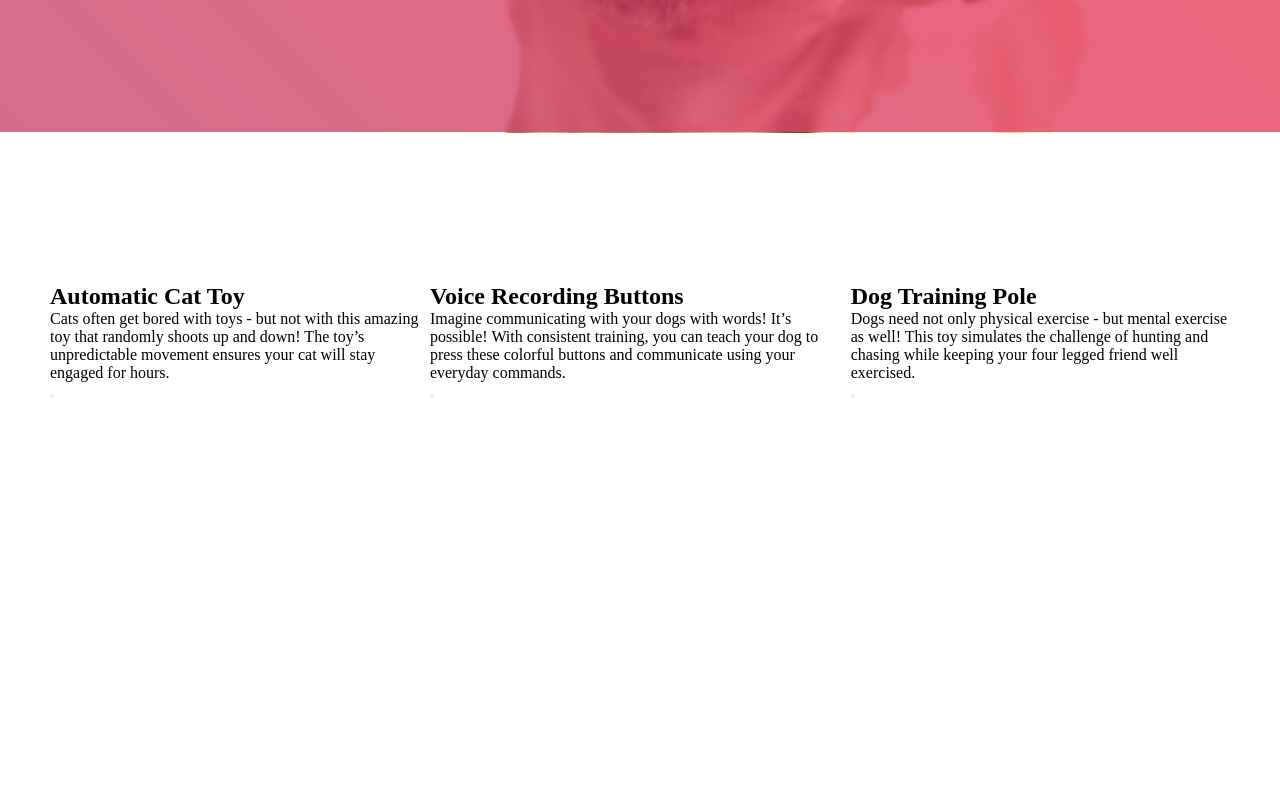
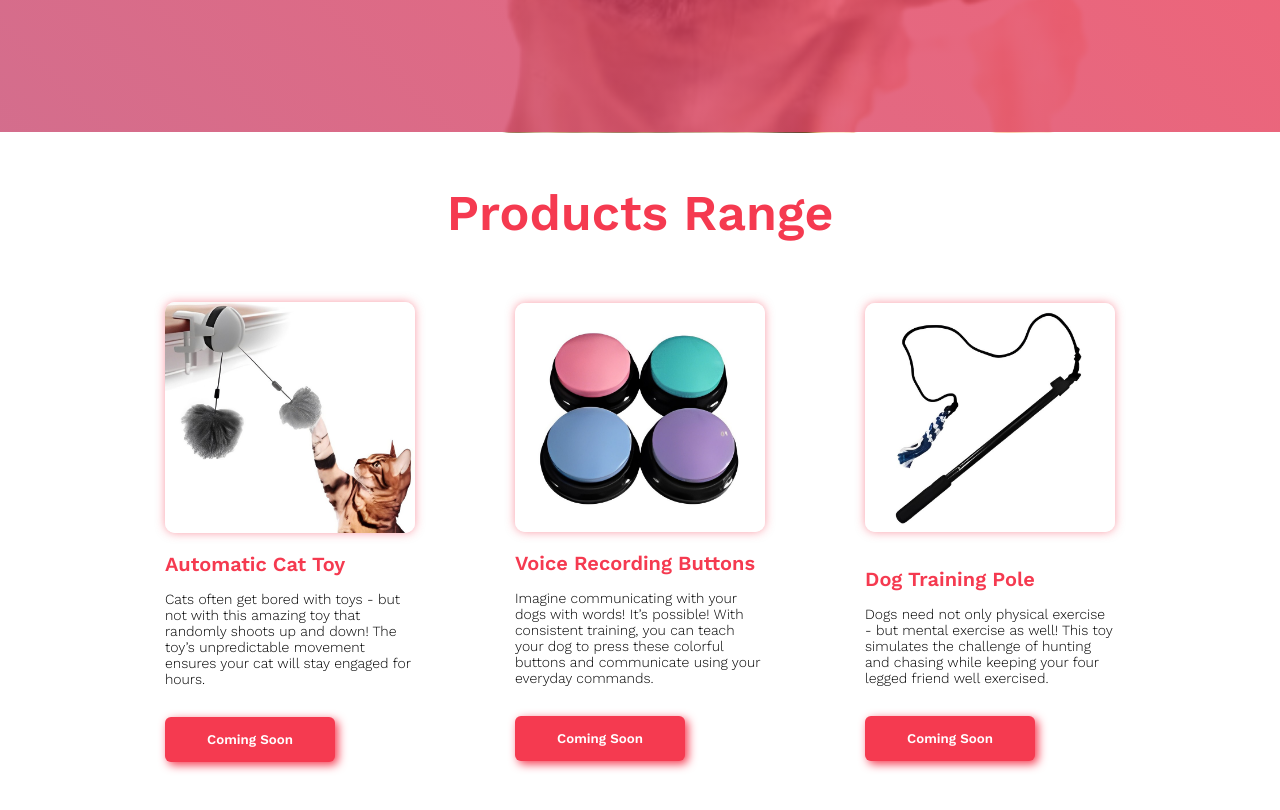
Before and after one commit to SantiNoccetti/Trabajo2, a plain HTML site: page index.html in a window 1280 px wide. Shown: the part 660-1470 px from the top of the page. Before the commit the page ends 1110 px from the top, so only its background shows below. Drawn offline with nearby package versions, Linux system fonts and the light colour scheme.

Commit message:
productos terminados

```diff
--- a/estilo.css
+++ b/estilo.css
@@ -10,6 +10,14 @@ h1{
     z-index: 5;
     font-size: 70px;
 }
+h2{
+    color: #F53A50;
+    font-family:'Work Sans', sans-serif;
+    font-size: 20px;
+    font-weight: 600;
+    margin-top: 15px;
+    margin-bottom: 15px;
+}
 h3{
     color: white;
     font-family:'Work Sans', sans-serif;
@@ -18,6 +26,7 @@ h3{
     margin-top: 10px;
     margin-bottom: 10px;
 }
+
 a{
     color: black;
     text-align: center;
@@ -38,17 +47,7 @@ nav{
     width: 130px;
     margin-left: 50px;
 }
-.hero{
-    position: relative;
-    width: 100vw;
-    height: 92vh;
-    z-index: 0;
-    background-image: url(pug2-removebg-preview.png);
-    background-repeat: no-repeat;
-    background-position: right;
-    background-size: contain;
 
-}
 main{
     position: relative;
     width: 100%;
@@ -99,6 +98,16 @@ main:before{
     flex-direction: column;
 
 }
+.productos h1{
+    display: flex;
+    justify-content: center;
+    color: #F53A50;
+    font-family:'Work Sans', sans-serif;
+    font-size: 50px;
+    font-weight: 600;
+    margin-top: 50px;
+    margin-bottom: 10px;
+}
 .caja2{
     margin: 50px;
     display: flex;
@@ -106,3 +115,49 @@ main:before{
     align-items: center;
     flex-direction: row;
 }
+
+.caja2 p{
+        width: 250px;
+        color: black;
+        font-family:'Work Sans', sans-serif;
+        font-size: 14px;
+        font-weight: 300;
+        margin-top: 10px;
+        margin-bottom: 10px;
+
+}
+.caja2 div{
+    width: 250px;
+    margin-left: 50px;
+    margin-right: 50px;
+
+
+}
+
+.caja2 img{
+    width: 250px;
+    border: 2px;
+    border-radius: 10px;
+    box-shadow: 0 0 10px rgba(245, 58, 80, 0.5);
+}
+
+.caja2 button{
+    background-color: #F53A50;
+    width: 170px;
+    margin-top: 20px;
+    padding: 15px;
+    border: 1px;
+    border-radius: 6px;
+    font-family: 'Work Sans', sans-serif;
+    font-weight: 600;
+    color:white;
+    border-style: none;
+    cursor: pointer;
+    box-shadow: 3px 3px 10px rgba(245, 58, 80, 1);
+}
+
+.juguete{
+    margin-bottom: 16px;
+    width: 250px;
+    height: 229px;
+}
--- a/index.html
+++ b/index.html
@@ -60,28 +60,28 @@
 
             <div>
 
-                <img src="" alt="">
+                <img src="seccion2gato.jpg" alt="">
                 <h2>Automatic Cat Toy</h2>
                 <p>Cats often get bored with toys - but not with this amazing toy that randomly shoots up and down!  The toy’s unpredictable movement ensures your cat will stay engaged for hours.</p>
-                <button></button>
+                <button>Coming Soon</button>
 
             </div>
 
             <div>
 
-                <img src="" alt="">
+                <img src="seccion2botones.jpg" alt="">
                 <h2>Voice Recording Buttons</h2>
                 <p>Imagine communicating with your dogs with words! It’s possible! With consistent training, you can teach your dog to press these colorful buttons and communicate using your everyday commands.</p>
-                <button></button>
+                <button>Coming Soon</button>
 
             </div>
 
             <div>
 
-                <img src="" alt="">
+                <img class="juguete" src="seccion2juguete.jpg" alt="">
                 <h2>Dog Training Pole</h2>
                 <p>Dogs need not only physical exercise - but mental exercise as well! This toy simulates the challenge of hunting and chasing while keeping your four legged friend well exercised.</p>
-                <button></button>
+                <button>Coming Soon</button>
 
             </div>
 
```
Also changed, not shown: seccion2botones.jpg (added), seccion2gato.jpg (added), seccion2juguete.jpg (added).
